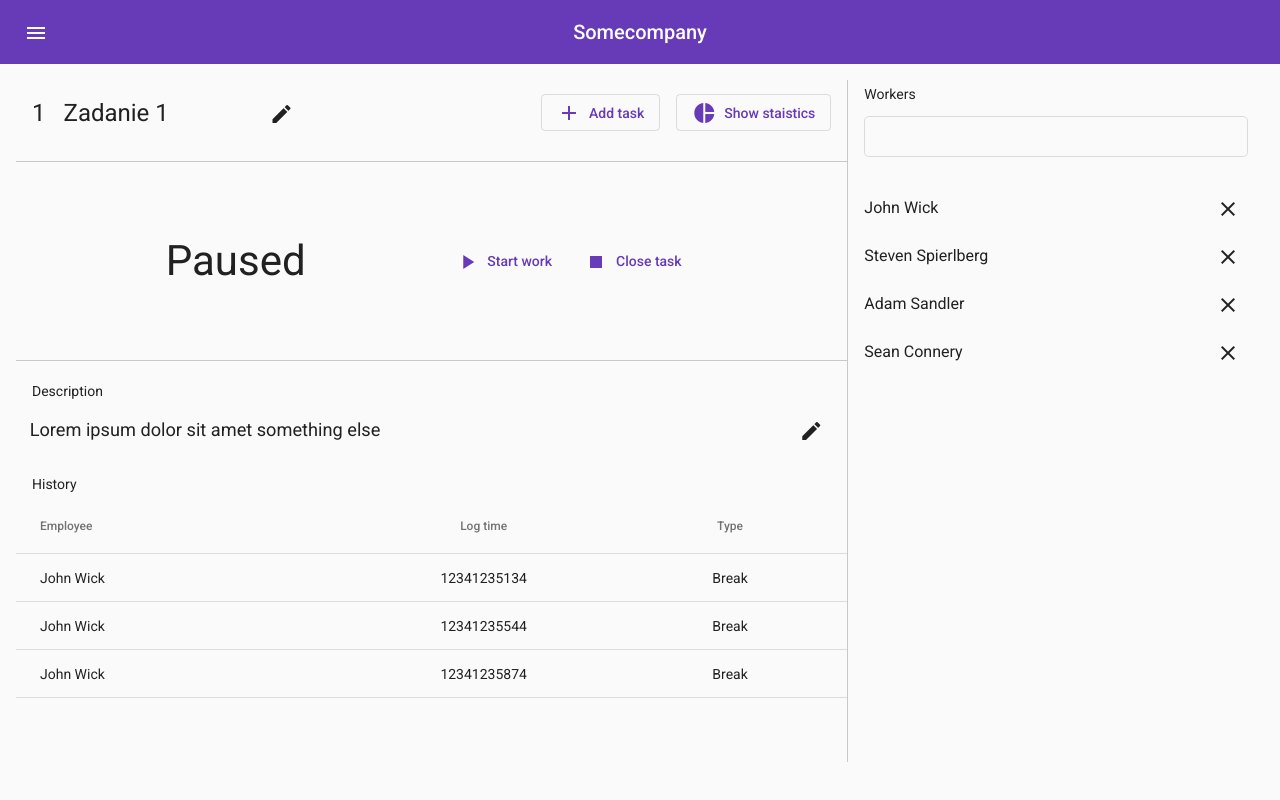
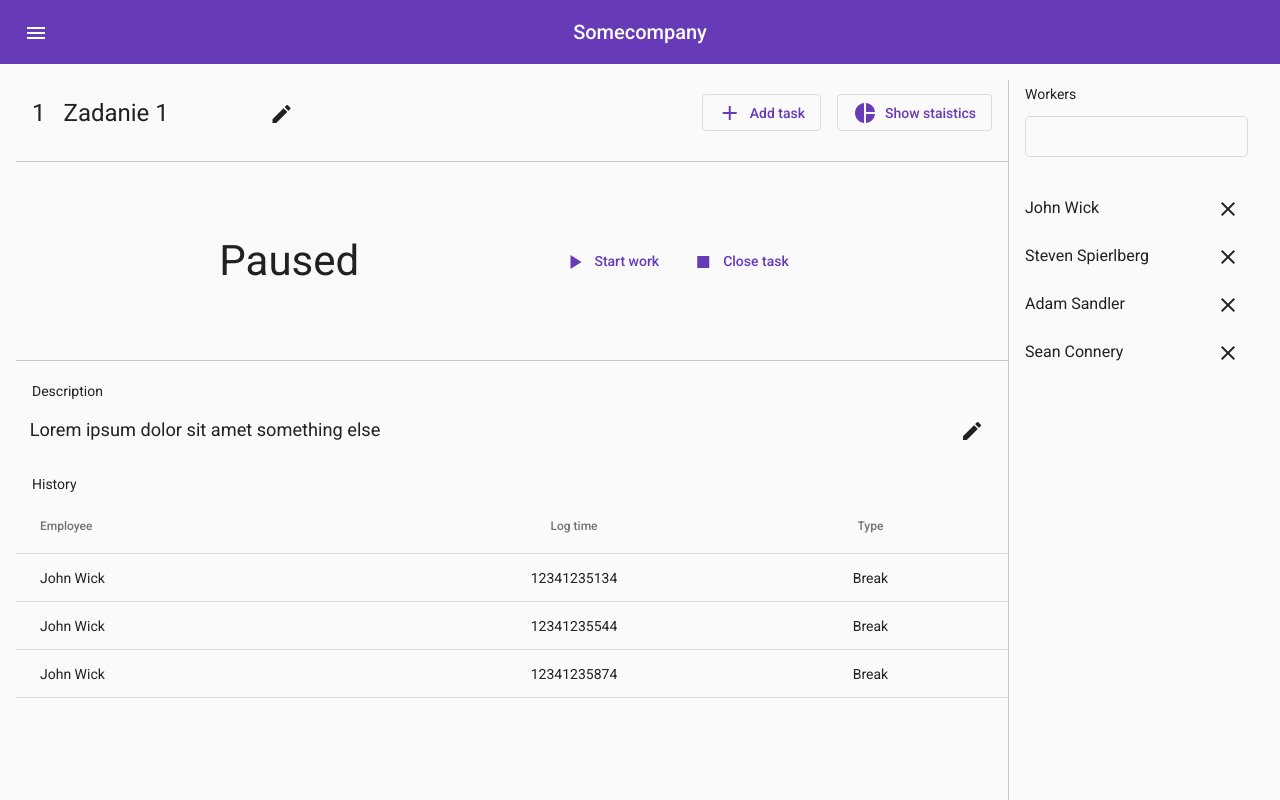
Before and after one commit to hwawrzacz/wtr-gui, an Angular app: page /tasks/1 in a window 1280 px wide. Built offline with nearby package versions, Linux system fonts and the light colour scheme.

Commit message:
Add fixed position to workers

```diff
--- a/src/app/pages/task-details/task-details.component.scss
+++ b/src/app/pages/task-details/task-details.component.scss
@@ -9,23 +9,21 @@
 }
 
 .container {
-  position: relative;
+  position: relative !important;
   display: flex;
 }
 
 .details {
-  flex: 2 2;
-  min-width: 400px;
+  width: 100%;
+  margin-right: $workers-sidebar-width;
 }
 
 .workers-panel {
-  position: sticky;
-  top: $app-header-height;
-  right: 0;
-  bottom: 0;
+  position: fixed;
+  right: $spacing-regular;
+  height: 100%;
 
-  flex: 1 1;
-  min-width: 200px;
+  width: $workers-sidebar-width;
   border-left: 1px solid $bg-color-gray;
 
   h3 {
--- a/src/variables.scss
+++ b/src/variables.scss
@@ -22,6 +22,7 @@ $icon-margin: $spacing-small;
 
 // Paddings
 $status-label-padding: $spacing-nano $spacing-tiny;
+$workers-sidebar-width: calc(4 * #{$spacing-huge});
 
 // Components
 $sidenav-width: 200px;
```
